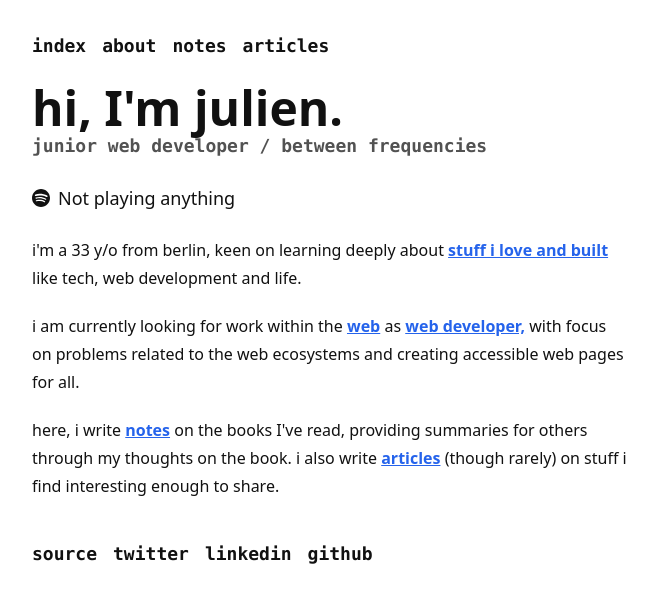
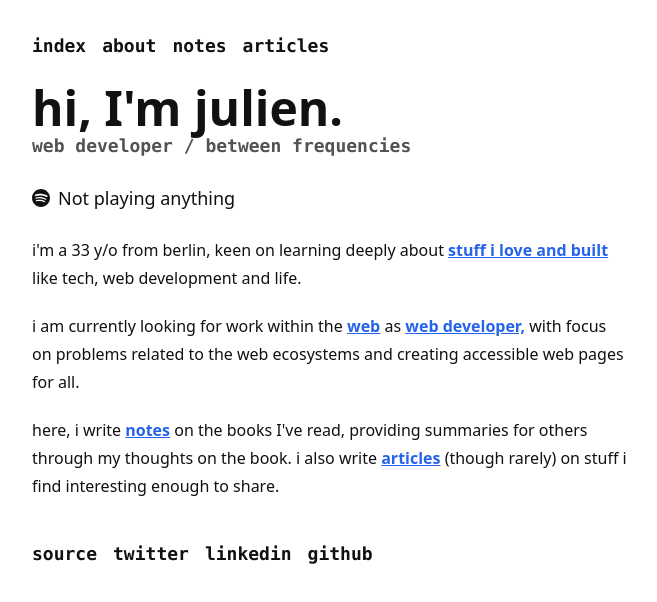
Before and after one commit to juliendy/juliendy-dev, a Next.js app: page / in a window 1280 px wide. Shown: the top 602 px of the page, without its empty margins (296-953 px from the left). Built offline with nearby package versions, Linux system fonts and the light colour scheme; no server answers.

Commit message:
chore: change

```diff
--- a/pages/index.tsx
+++ b/pages/index.tsx
@@ -13,7 +13,7 @@ const Index: React.FC = () => {
                     hi, I&apos;m julien.
                 </h1>
                 <p className="font-mono text-sm sm:text-lg font-semibold text-neutral-600 dark:text-neutral-400">
-                    junior web developer / between frequencies{" "}
+                    web developer / between frequencies{" "}
                     {/* <span className="font-serif">
                         <span className="text-google-blue">G</span>
                         <span className="text-google-red">o</span>
```
